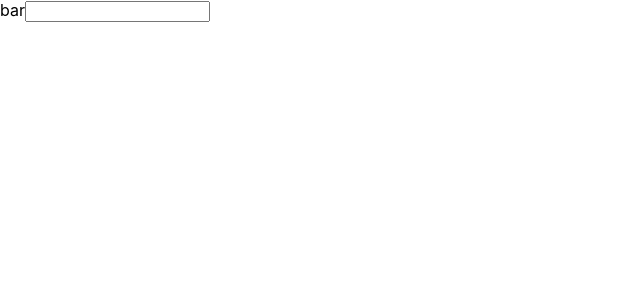
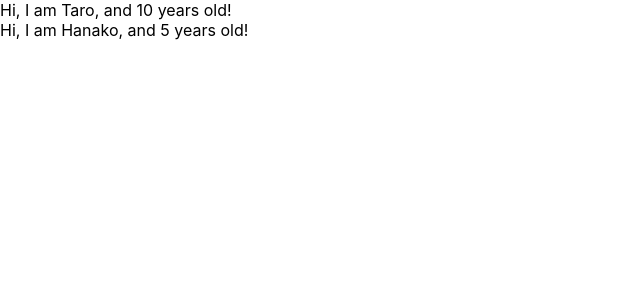
Before and after one commit to WizBright0914/udemy-react-redux-crud-application, a React (Create React App) app: page / in a window 1280 px wide. Shown: the top 300 px of the page, without its empty margins (0-640 px from the left). Built offline with nearby package versions, Linux system fonts and the light colour scheme.

Commit message:
learn props of component

```diff
--- a/src/App.js
+++ b/src/App.js
@@ -1,11 +1,23 @@
 import React from 'react'
 function App() {
+  const profiles = [
+    {name:"Taro", age: 10},
+    {name:"Hanako", age: 5},
+  ]
+
   return (
-  <>
-    <label htmlFor='bar'>bar</label>
-    <input type='text' onChange={() => {console.log("I'm clicked")}} />
-  </>
+  <div>
+    {
+profiles.map((profiles, index)=>{
+  return <User name={profiles.name} age={profiles.age} key={index}></User>
+})
+    }
+  </div>
+
   );
 }
 
+const User = (props) => {
+  return <div>Hi, I am {props.name}, and {props.age} years old! </div>
+}
 export default App;
```
